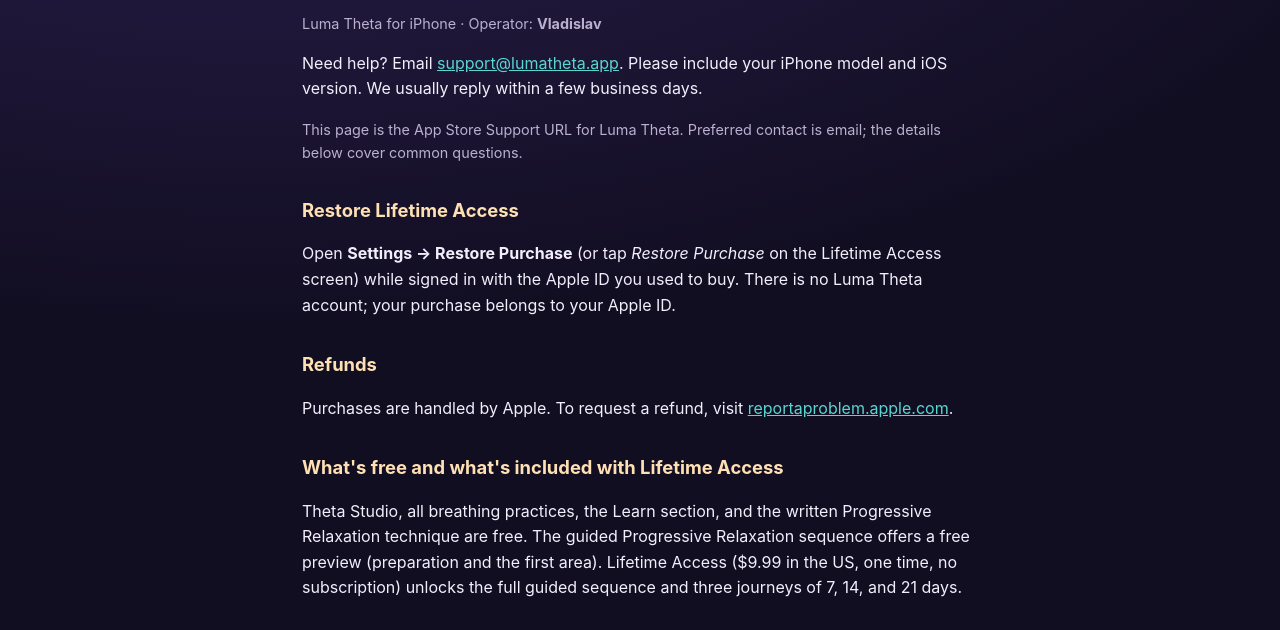
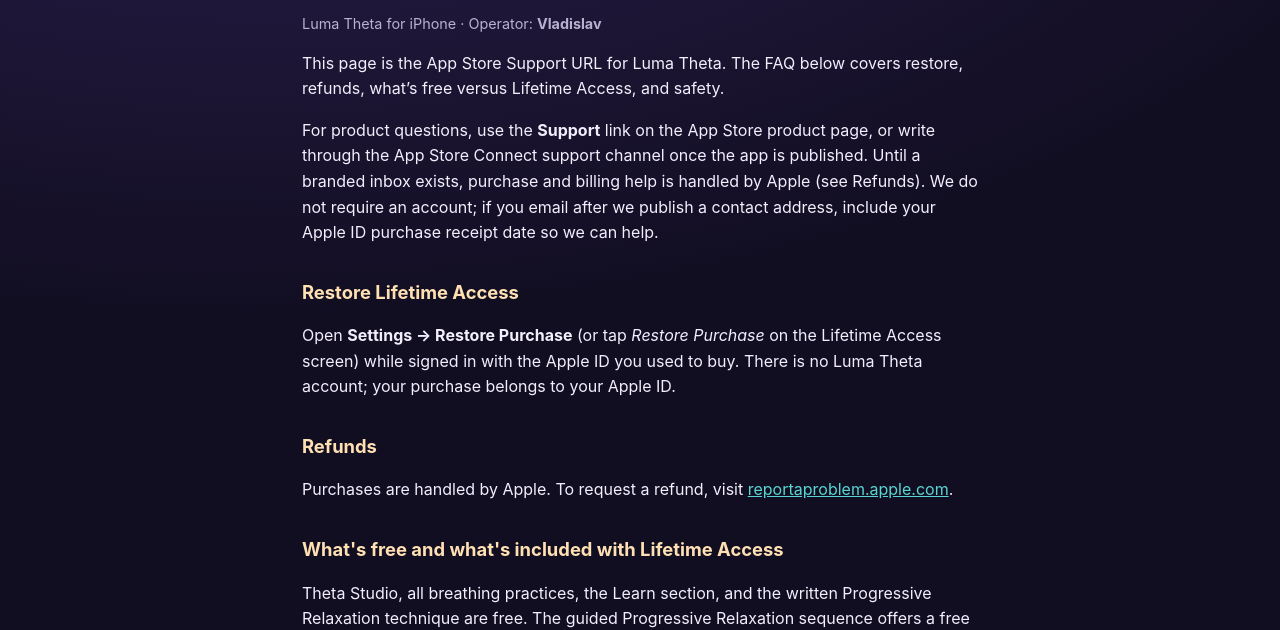
Before and after one commit to Namron69/luma-theta-legal, a plain HTML site: page support/index.html in a window 1280 px wide. Shown: the part 157-787 px from the top of the page. Drawn offline with Linux system fonts and the light colour scheme.

Commit message:
Remove undeliverable support@lumatheta.app from legal pages
Domain has no DNS/MX; mailto would bounce. Point contact to App Store
Support / Apple purchase help until a branded inbox exists.

```diff
--- a/support/index.html
+++ b/support/index.html
@@ -3,8 +3,8 @@
 <nav><a href="../privacy/">Privacy</a><a href="../support/">Support</a><a href="../terms/">Terms</a></nav>
 <h1>Support</h1>
 <p class="meta">Luma Theta for iPhone · Operator: <strong>Vladislav</strong></p>
-<p>Need help? Email <a href="mailto:support@lumatheta.app">support@lumatheta.app</a>. Please include your iPhone model and iOS version. We usually reply within a few business days.</p>
-<p class="meta">This page is the App Store Support URL for Luma Theta. Preferred contact is email; the details below cover common questions.</p>
+<p>This page is the App Store Support URL for Luma Theta. The FAQ below covers restore, refunds, what’s free versus Lifetime Access, and safety.</p>
+<p>For product questions, use the <strong>Support</strong> link on the App Store product page, or write through the App Store Connect support channel once the app is published. Until a branded inbox exists, purchase and billing help is handled by Apple (see Refunds). We do not require an account; if you email after we publish a contact address, include your Apple ID purchase receipt date so we can help.</p>
 
 <h2>Restore Lifetime Access</h2>
 <p>Open <strong>Settings → Restore Purchase</strong> (or tap <em>Restore Purchase</em> on the Lifetime Access screen) while signed in with the Apple ID you used to buy. There is no Luma Theta account; your purchase belongs to your Apple ID.</p>
```
Also changed, not shown: index.html (+1 -1 lines), privacy/index.html (+1 -1 lines), terms/index.html (+1 -1 lines).
